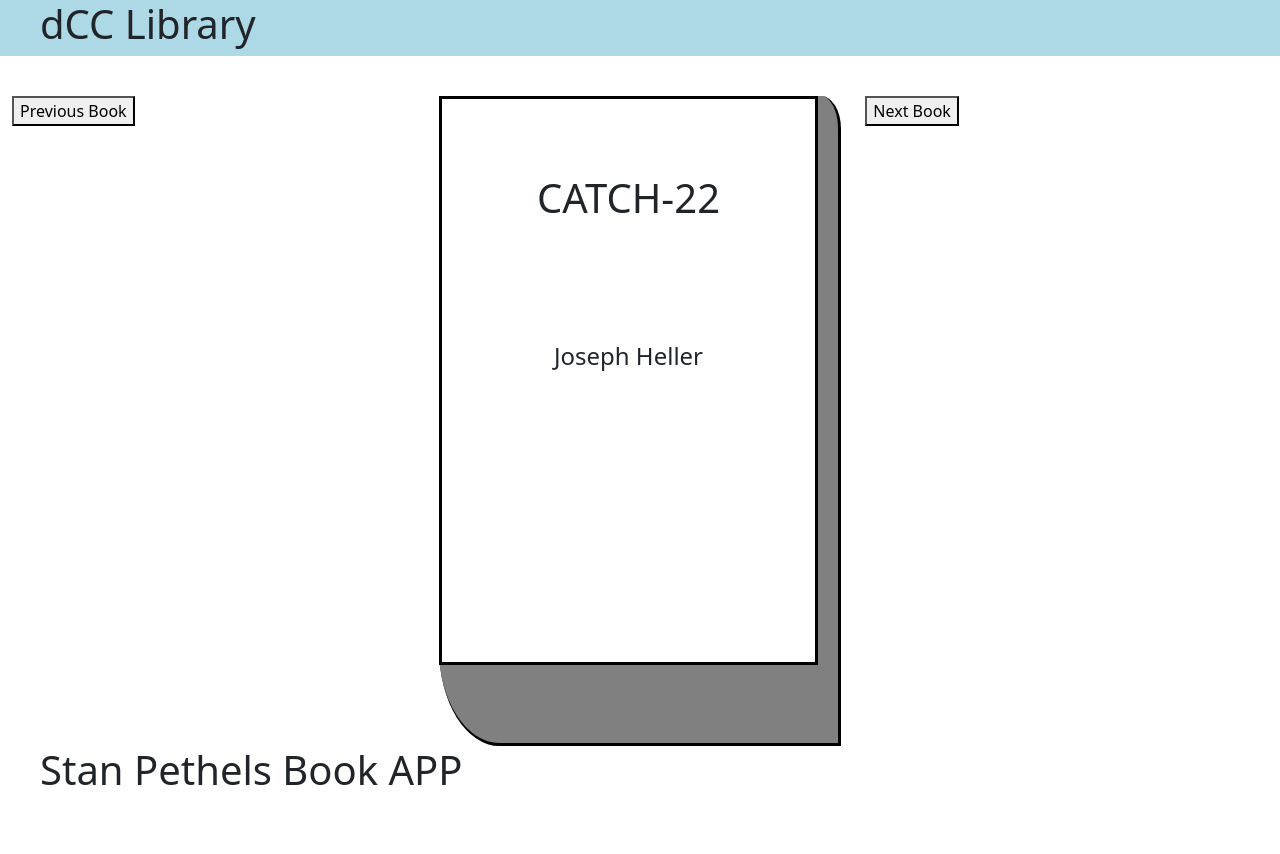
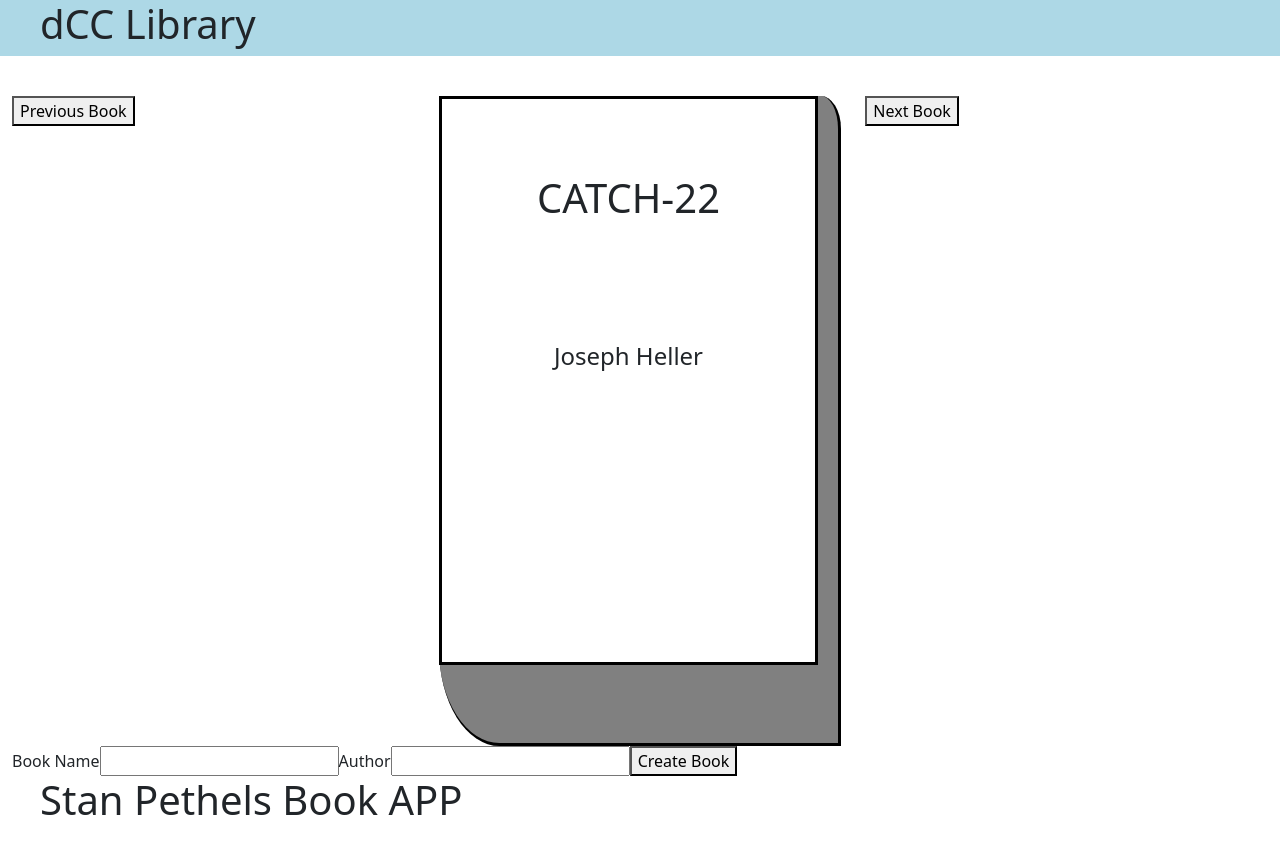
Before and after one commit to StanPethel/DCCLibrary-React, a React (Create React App) app: page / in a window 1280 px wide. Shown: the top 854 px of the page. Built offline with nearby package versions, Linux system fonts and the light colour scheme.

Commit message:
creatingcoolstuff

```diff
--- a/src/components/App.jsx
+++ b/src/components/App.jsx
@@ -3,6 +3,7 @@
 import TitleBar from './TitleBar/TitleBar';
 import BookViewer from './BookViewer/BookViewer';
 import FooterBar from './FooterBar/Footer';
+import BookCreator from './BookCreator/BookCreator';
 
 class App extends Component {
     constructor(props){
@@ -39,11 +40,20 @@
         });
     }
 
+    createBook = (newBook) => {
+        console.log("from the createBook on App component", newBook);
+        this.books.push(newBook);
+        this.setState({
+            bookNumber: this.books.length -1
+        });
+    }
+
     render(){
         return(
             <div className="container-fluid">
                 <TitleBar />
                <BookViewer book={this.books[this.state.bookNumber]} nextBook={this.goToNextBook} previousBook={this.goToPreviousBook}/>
+               <BookCreator  createNewBook={this.createBook}/>
                <FooterBar />
             </div>
         )
--- /dev/null
+++ b/src/components/BookCreator/BookCreator.jsx
@@ -0,0 +1,35 @@
+import React, { Component } from 'react';
+
+class BookCreator extends Component {
+    constructor(props) {
+        super(props);
+        this.state = {
+            title: '',
+            author: ''
+          }
+    }
+
+    handleChange = (event) =>{
+        this.setState({
+        [event.target.name]: event.target.value
+        });
+    }
+    handleSubmit = (event) => {
+        event.preventDefault();
+        this.props.createNewBook(this.state)
+    }
+
+    render() {
+        return (
+        <form onSubmit={this.handleSubmit}>
+            <label>Book Name</label>
+            <input name="title" onChange={this.handleChange} value= {this.state.title}/>
+            <label>Author</label>
+            <input name="author" onChange={this.handleChange} value={this.state.author}/>
+            <button type="submit">Create Book</button>
+        </form>
+        );
+    }
+}
+
+export default BookCreator;
```
Also changed, not shown: src/components/BookCreator/BookCreator.css (added).
